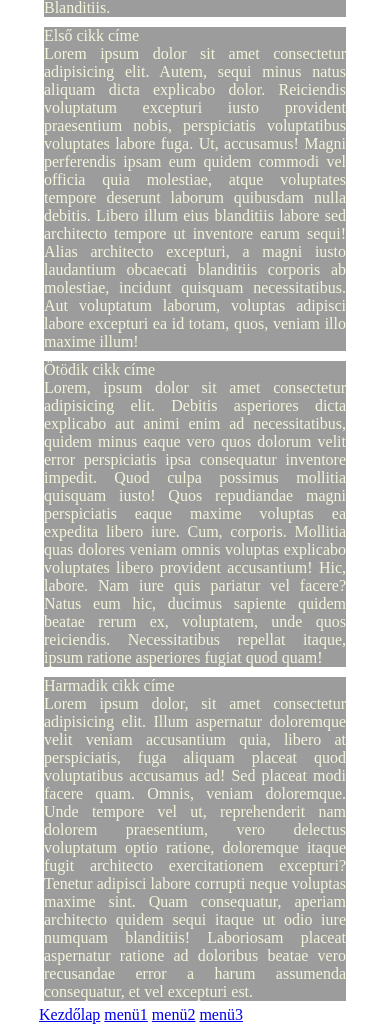
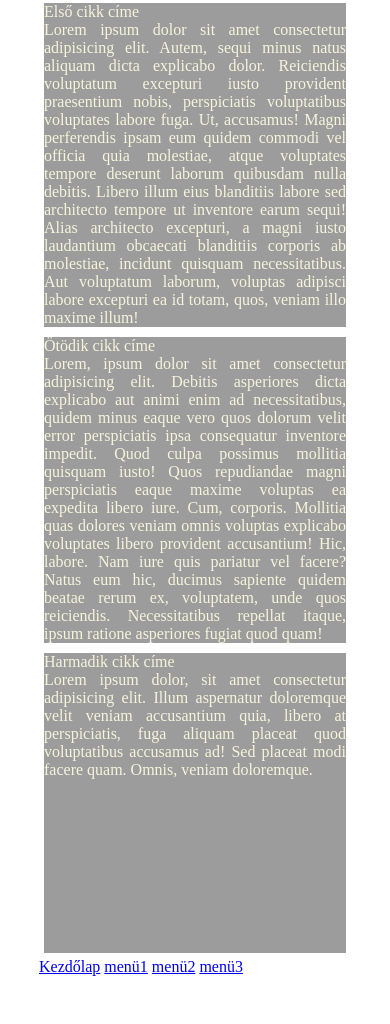
Before and after one commit to Horizon719/felx, a plain HTML site: page index.html in a window 390 px wide. Shown: the part 1017-2041 px from the top of the page. After the commit the page ends 1993 px from the top, so only its background shows below. Drawn offline with Linux system fonts and the light colour scheme.

Commit message:
szöveg hossz, flex end, media

```diff
--- a/index.html
+++ b/index.html
@@ -38,8 +38,7 @@
                 <article>
                     <header>Harmadik cikk címe</header>
                     <p>Lorem ipsum dolor, sit amet consectetur adipisicing elit. Illum aspernatur doloremque velit veniam accusantium quia, libero at perspiciatis, fuga aliquam placeat quod voluptatibus accusamus ad! Sed placeat modi facere quam.
-                    Omnis, veniam doloremque. Unde tempore vel ut, reprehenderit nam dolorem praesentium, vero delectus voluptatum optio ratione, doloremque itaque fugit architecto exercitationem excepturi? Tenetur adipisci labore corrupti neque voluptas maxime sint.
-                    Quam consequatur, aperiam architecto quidem sequi itaque ut odio iure numquam blanditiis! Laboriosam placeat aspernatur ratione ad doloribus beatae vero recusandae error a harum assumenda consequatur, et vel excepturi est.</p>
+                    Omnis, veniam doloremque. </p>
                 </article>
                 <article>
                     <header>Negyedik cikk címe</header>
@@ -56,8 +55,7 @@
                 <article>
                     <header>Hatodik cikk címe</header>
                     <p>Lorem ipsum dolor sit amet consectetur adipisicing elit. Commodi nostrum ea, eligendi aliquid molestiae, dicta possimus ratione hic veritatis incidunt reiciendis amet libero numquam. Laborum unde beatae assumenda quo corrupti.
-                    Sapiente, voluptatibus possimus quam voluptas placeat atque porro corrupti aliquid nostrum modi minus doloribus commodi debitis vitae aperiam incidunt maiores amet quos esse repellat veniam dolor facilis omnis. Repellat, deleniti.
-                    Totam quia officia officiis atque laudantium pariatur blanditiis animi odio! Dignissimos dolores numquam cumque, perspiciatis unde inventore quae suscipit, repellat voluptatem hic nostrum consequatur modi quo debitis deleniti voluptate voluptates.</p>
+                    Sapiente, voluptatibus possimus quam voluptas placeat atque porro corrupti aliquid nostrum modi minus doloribus commodi debitis vitae aperiam incidunt maiores amet quos esse repellat veniam dolor facilis omnis. Repellat, deleniti.</p>
                 </article>
             </section>
             <footer>
--- a/style.css
+++ b/style.css
@@ -8,7 +8,7 @@ main{
 section{
     display: flex;
     flex-flow: row wrap;
-    align-items: stretch;
+    align-items: flex-end;
     justify-content: space-around;
     margin: auto 0;
 }
@@ -27,3 +27,9 @@ article:nth-of-type(2)  {order: 2;}
 article:nth-of-type(3)  {order: 5;}
 article:nth-of-type(4)  {order: 1;}
 article:nth-of-type(5)  {order: 4;}
+
+@media all and (max-width:500px) {
+    section{
+        flex-flow: column wrap;
+    }
+}
```
